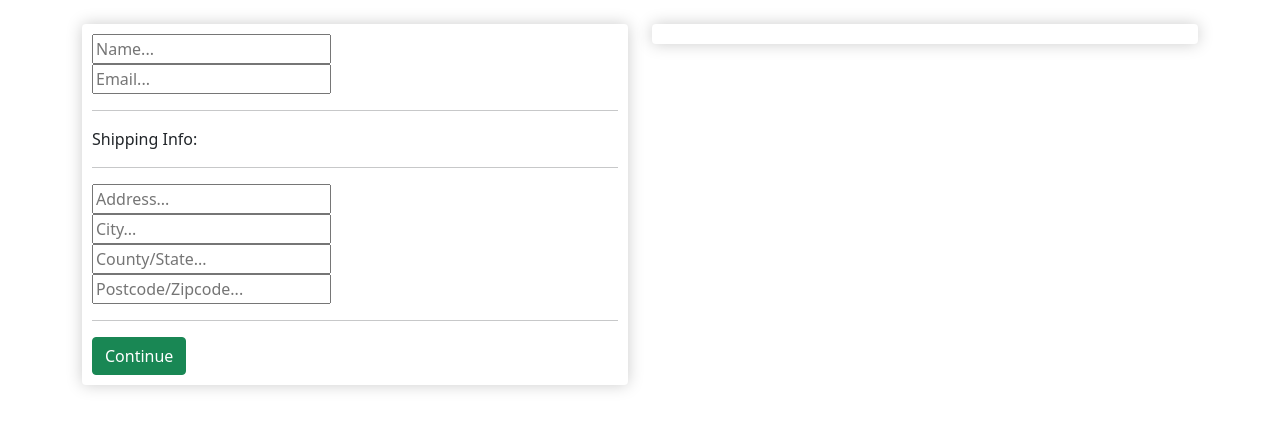
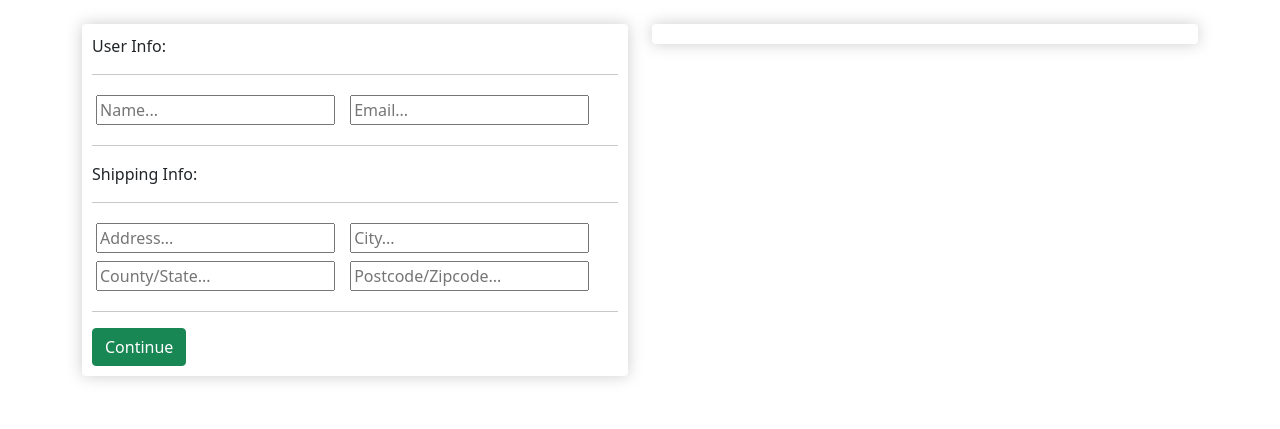
Before and after one commit to JPT96/MS4_ecomproj, a Django app: page /checkout/ in a window 1280 px wide. Shown: the part 84-513 px from the top of the page. Run offline with Django 3.2, Linux system fonts and the light colour scheme.

Commit message:
add css for the formfield to make it inline

```diff
--- a/shop/templates/shop/checkout.html
+++ b/shop/templates/shop/checkout.html
@@ -6,6 +6,9 @@
         <div class="box-space"id="form-wrap">
             <form id ="form" action="#">
                 <div id="acc-info">
+
+                    <p>User Info:</p>
+                    <hr>
                     <div class="formfield">
                         <input required class="form-inputs"type="text" name="name" placeholder="Name...">
 
--- a/static/css/main.css
+++ b/static/css/main.css
@@ -65,3 +65,8 @@
 	font-weight: 600;
 	padding-right:10px;
 }
+.formfield{
+    width: 250px;
+    display: inline-block;
+    padding: 4px;
+}
```
